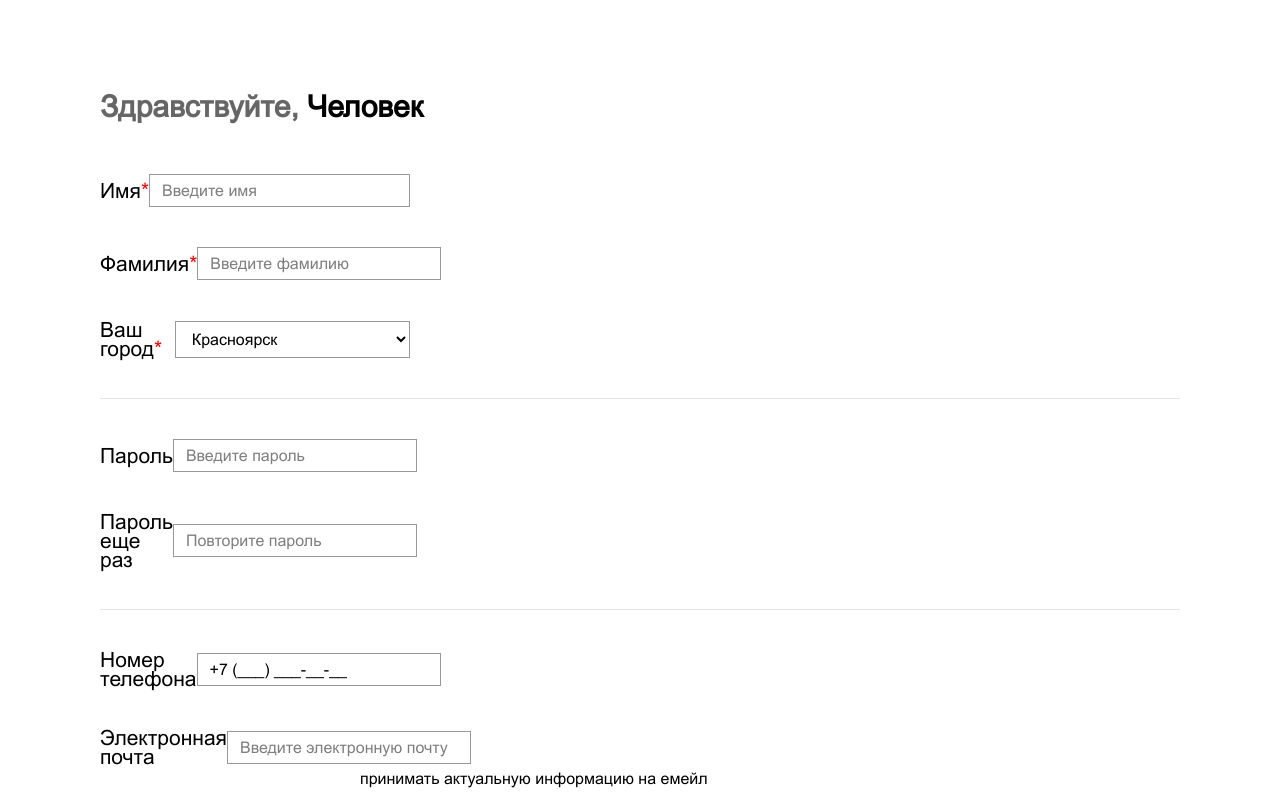
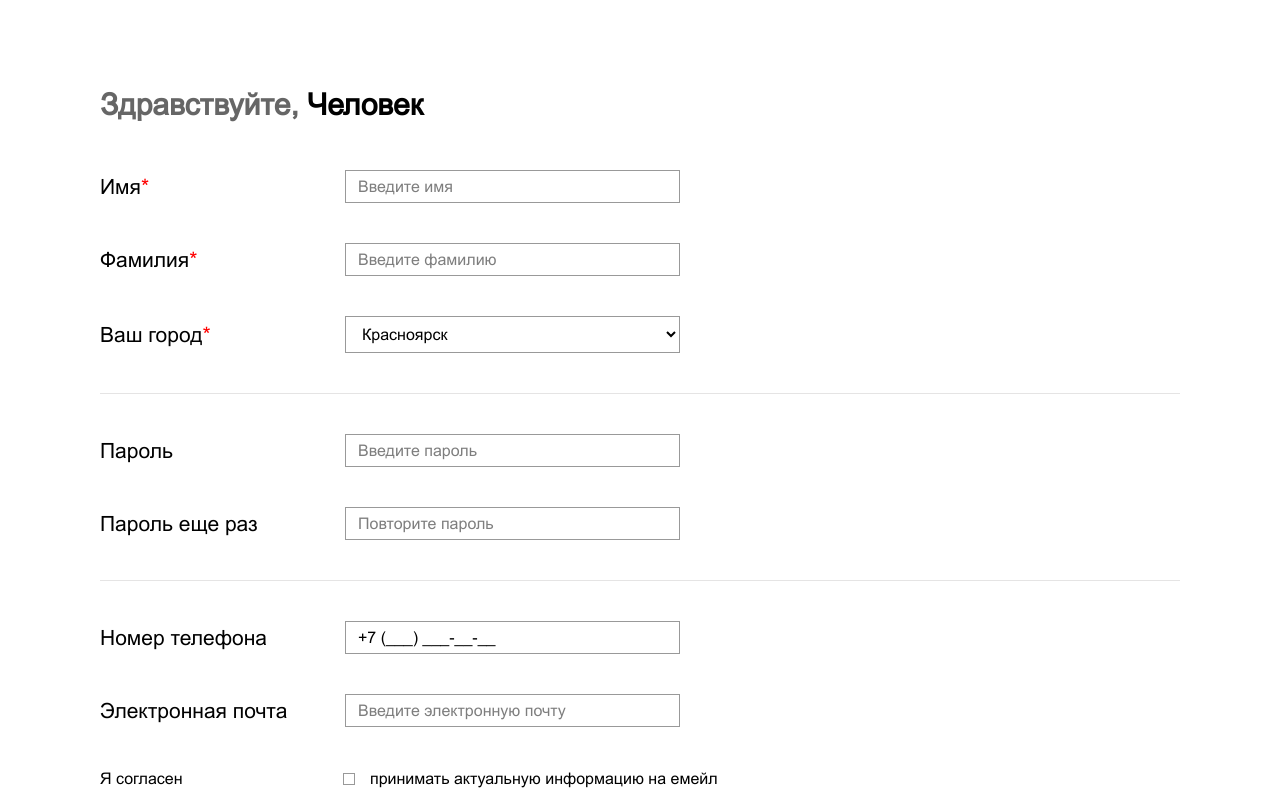
Before and after one commit to TatianaIsk/registration-test, a Next.js app: page / in a window 1280 px wide. Shown: the top 800 px of the page. Built offline with nearby package versions, Linux system fonts and the light colour scheme.

Commit message:
feat: add adaptive layout

```diff
--- a/app/(site)/MainPage.module.scss
+++ b/app/(site)/MainPage.module.scss
@@ -26,6 +26,21 @@
     top: 767px;
     position: absolute;
     left: 360px;
+
+    @media screen and (max-width: $desktop) {
+      left: 370px;
+    }
+
+    @media screen and (max-width: $mobile) {
+      left: 360px;
+    }
+
+    @media screen and (max-width: $mobile-l) {
+      left: 245px;
+      font-size: 14px;
+      top: 1000px;
+      width: 200px;
+    }
   }
 
   .submitForm {
--- a/app/(site)/page.tsx
+++ b/app/(site)/page.tsx
@@ -49,6 +49,21 @@ const MainPage = () => {
     return isValid;
   };
 
+  const collectFormData = () => {
+    const formData = {
+      firstName: state.firstName,
+      lastName: state.lastName,
+      selectCity: state.selectCity,
+      password: state.password,
+      confirmPassword: state.confirmPassword,
+      phone: state.phone,
+      email: state.email,
+      checkbox: state.checkbox,
+    };
+
+    console.log(JSON.stringify(formData));
+  };
+
   return (
     <div className={s.container}>
       <Title name='Человек' />
@@ -74,6 +89,7 @@ const MainPage = () => {
           onClick={() => {
             if (validateForm()) {
               setLastModified(new Date());
+              collectFormData();
             }
           }}
         >
--- a/components/ui/Input/Checkbox/Checkbox.module.scss
+++ b/components/ui/Input/Checkbox/Checkbox.module.scss
@@ -36,4 +36,16 @@
 
 .labelText {
   margin-right: 150px;
+
+  @media screen and (max-width: $desktop) {
+    margin-right: 160px;
+  }
+
+  @media screen and (max-width: $mobile) {
+    margin-right: 150px;
+  }
+
+  @media screen and (max-width: $mobile-l) {
+    margin-right: 30px;
+  }
 }
--- a/components/ui/Input/Input.module.scss
+++ b/components/ui/Input/Input.module.scss
@@ -6,6 +6,11 @@
   align-items: center;
   margin-bottom: 40px;
 
+  @media screen and (max-width: $mobile-l) {
+    flex-direction: column;
+    align-items: flex-start;
+  }
+
   .label {
     color: $color-black;
     font-family: Arial;
@@ -13,6 +18,10 @@
     font-style: normal;
     font-weight: 300;
     line-height: 19px;
+
+    @media screen and (max-width: $mobile-l) {
+      margin-bottom: 10px;
+    }
   }
 
   .input {
@@ -46,5 +55,17 @@
     .error {
       border: 1px solid $color-red;
     }
+
+    @media screen and (max-width: $desktop) {
+      margin-right: 500px;
+    }
+
+    @media screen and (max-width: $mobile) {
+      margin-right: 0;
+    }
+
+    @media screen and (max-width: $mobile-l) {
+      width: 300px;
+    }
   }
 }
--- a/components/ui/Input/InputPhone/InputPhone.module.scss
+++ b/components/ui/Input/InputPhone/InputPhone.module.scss
@@ -6,6 +6,11 @@
   align-items: center;
   margin-bottom: 40px;
 
+  @media screen and (max-width: $mobile-l) {
+    flex-direction: column;
+    align-items: flex-start;
+  }
+
   .label {
     color: $color-black;
     font-family: Arial;
@@ -13,6 +18,10 @@
     font-style: normal;
     font-weight: 300;
     line-height: 19px;
+
+    @media screen and (max-width: $mobile-l) {
+      margin-bottom: 10px;
+    }
   }
 
   .inputPhone {
@@ -34,5 +43,17 @@
     .error {
       border: 1px solid $color-red;
     }
+
+    @media screen and (max-width: $desktop) {
+      margin-right: 500px;
+    }
+
+    @media screen and (max-width: $mobile) {
+      margin-right: 0;
+    }
+
+    @media screen and (max-width: $mobile-l) {
+      width: 300px;
+    }
   }
 }
--- a/components/ui/Select/Select.module.scss
+++ b/components/ui/Select/Select.module.scss
@@ -5,6 +5,11 @@
   justify-content: space-between;
   align-items: center;
   margin-bottom: 40px;
+
+  @media screen and (max-width: $mobile-l) {
+    flex-direction: column;
+    align-items: flex-start;
+  }
 
   .select {
     background-color: $color-white;
@@ -34,6 +39,18 @@
     .error {
       border: 1px solid $color-red;
     }
+
+    @media screen and (max-width: $desktop) {
+      margin-right: 500px;
+    }
+
+    @media screen and (max-width: $mobile) {
+      margin-right: 0;
+    }
+
+    @media screen and (max-width: $mobile-l) {
+      width: 300px;
+    }
   }
 
   .label {
@@ -43,5 +60,10 @@
     font-style: normal;
     font-weight: 300;
     line-height: 19px;
+    margin-bottom: 0;
+
+    @media screen and (max-width: $mobile-l) {
+      margin-bottom: 10px;
+    }
   }
 }
--- a/components/ui/Title/Title.module.scss
+++ b/components/ui/Title/Title.module.scss
@@ -6,10 +6,15 @@
   font-size: 30px;
   font-style: bold;
   font-weight: 700;
-  line-height: normal;
+  line-height: 1;
 	margin-bottom: 50px;
 
 	.titleName {
 		color: $color-black;
 	}
+
+  @media screen and (max-width: $mobile-l) {
+    font-size: 27px;
+    line-height: 1.4;
+  }
 }
--- a/styles/_variables.scss
+++ b/styles/_variables.scss
@@ -1,7 +1,7 @@
 // colors
 $color-black: #000;
 $color-white: #fff;
-$color-grey-border: #E5E4E4;
+$color-grey-border: #e5e4e4;
 $color-grey-text: #7e7e7e;
 $color-grey-title: #666666;
 $color-grey-input: #999999;
@@ -20,3 +20,10 @@ $color-green: #71c838;
   font-style: italic;
   src: local('Arial Italic'), url('./fonts/Arial-ItalicMT.woff'), format('woff');
 }
+
+// extensions
+$mobile-l: 480px;
+$mobile: 768px;
+$desktop: 1280px;
+$laptop: 1440px;
+$laptop-l: 1700px;
```
